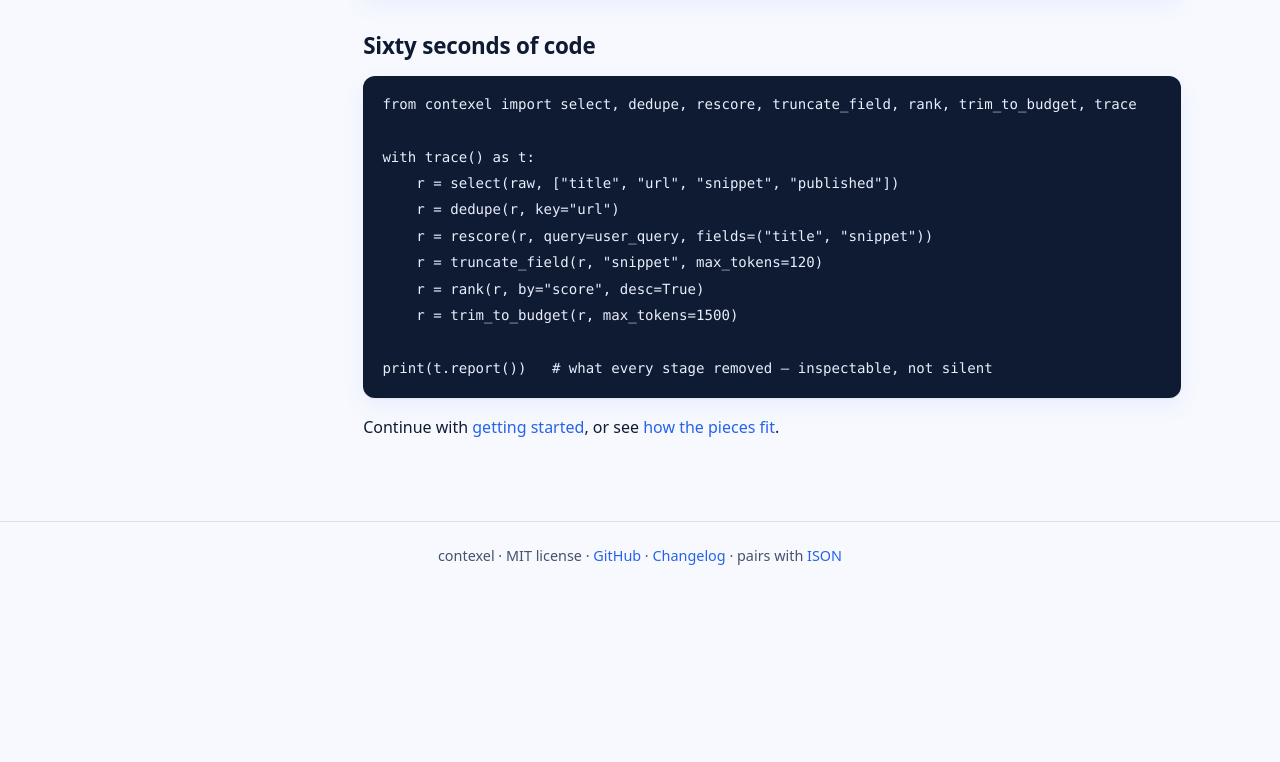
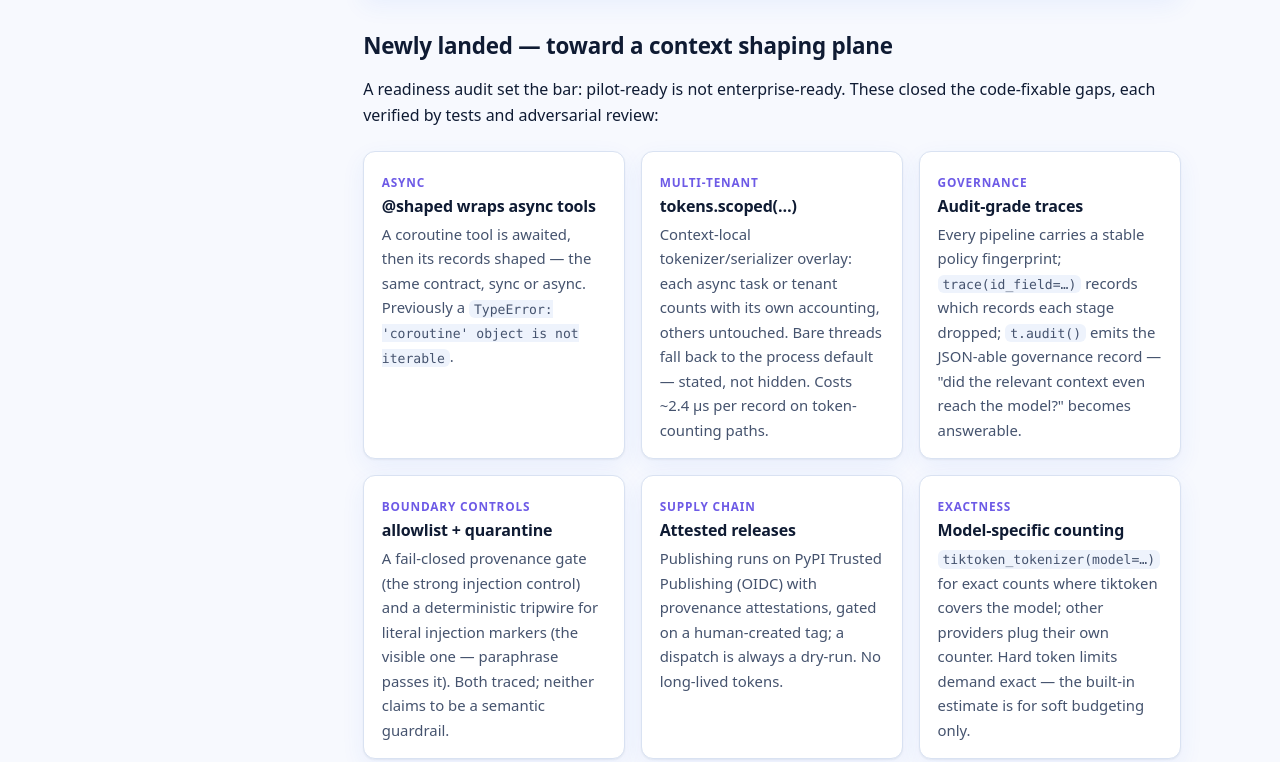
Before and after one commit to maheshvaikri-code/contexel, a plain HTML site: page site/index.html in a window 1280 px wide. Shown: the part 2035-2797 px from the top of the page. Before the commit the page ends 2625 px from the top, so only its background shows below. Drawn offline with Linux system fonts and the light colour scheme.

Commit message:
docs(site): enhancements section, gates in the pipeline explorer, audit guide
- index.html gains 'Newly landed - toward a context shaping plane': six
  cards describing the audit-driven enhancements (async @shaped,
  tokens.scoped multi-tenant accounting, audit-grade traces, allowlist +
  quarantine boundary controls, attested Trusted-Publishing releases,
  model-specific exact counting) - each with its honest caveat inline
- architecture.html interactive explorer now shows all eight pipeline
  stages: allowlist and quarantine lead the flow with their exact
  mechanics; dedupe card notes seed-independent set fingerprints
- getting-started.html gains 'Audit the shaping' (trace(id_field) +
  t.audit() walkthrough, attribution caveat, pointer to the gates)
- last stale number fixed (benchmarks.html prose 14.9 -> 15.5 ms/episode);
  full staleness sweep across site + READMEs + CHANGELOG returns clean
- COMPARISON.md line-51 'hat' report checked: mid-word in 'that', no
  corruption

Pages redeploys automatically on push (site/** path filter).

```diff
--- a/site/index.html
+++ b/site/index.html
@@ -109,6 +109,47 @@
 budgeting. Every faster row is faster by doing less. All rows are negligible
 next to a single model call.</div>
 
+<h2>Newly landed — toward a context shaping plane</h2>
+<p>A readiness audit set the bar: pilot-ready is not enterprise-ready.
+These closed the code-fixable gaps, each verified by tests and adversarial
+review:</p>
+<div class="cards">
+  <div class="card"><span class="k">Async</span>
+    <h3>@shaped wraps async tools</h3>
+    <p>A coroutine tool is awaited, then its records shaped — the same
+    contract, sync or async. Previously a
+    <code>TypeError: 'coroutine' object is not iterable</code>.</p></div>
+  <div class="card"><span class="k">Multi-tenant</span>
+    <h3>tokens.scoped(…)</h3>
+    <p>Context-local tokenizer/serializer overlay: each async task or
+    tenant counts with its own accounting, others untouched. Bare threads
+    fall back to the process default — stated, not hidden. Costs ~2.4 µs
+    per record on token-counting paths.</p></div>
+  <div class="card"><span class="k">Governance</span>
+    <h3>Audit-grade traces</h3>
+    <p>Every pipeline carries a stable policy fingerprint;
+    <code>trace(id_field=…)</code> records which records each stage
+    dropped; <code>t.audit()</code> emits the JSON-able governance record —
+    "did the relevant context even reach the model?" becomes answerable.</p></div>
+  <div class="card"><span class="k">Boundary controls</span>
+    <h3>allowlist + quarantine</h3>
+    <p>A fail-closed provenance gate (the strong injection control) and a
+    deterministic tripwire for literal injection markers (the visible one —
+    paraphrase passes it). Both traced; neither claims to be a semantic
+    guardrail.</p></div>
+  <div class="card"><span class="k">Supply chain</span>
+    <h3>Attested releases</h3>
+    <p>Publishing runs on PyPI Trusted Publishing (OIDC) with provenance
+    attestations, gated on a human-created tag; a dispatch is always a
+    dry-run. No long-lived tokens.</p></div>
+  <div class="card"><span class="k">Exactness</span>
+    <h3>Model-specific counting</h3>
+    <p><code>tiktoken_tokenizer(model=…)</code> for exact counts where
+    tiktoken covers the model; other providers plug their own counter.
+    Hard token limits demand exact — the built-in estimate is for soft
+    budgeting only.</p></div>
+</div>
+
 <h2>Sixty seconds of code</h2>
 <pre><code>from contexel import select, dedupe, rescore, truncate_field, rank, trim_to_budget, trace
 
```
Also changed, not shown: site/architecture.html (+5 -1 lines), site/benchmarks.html (+1 -1 lines), site/getting-started.html (+14 -0 lines).
